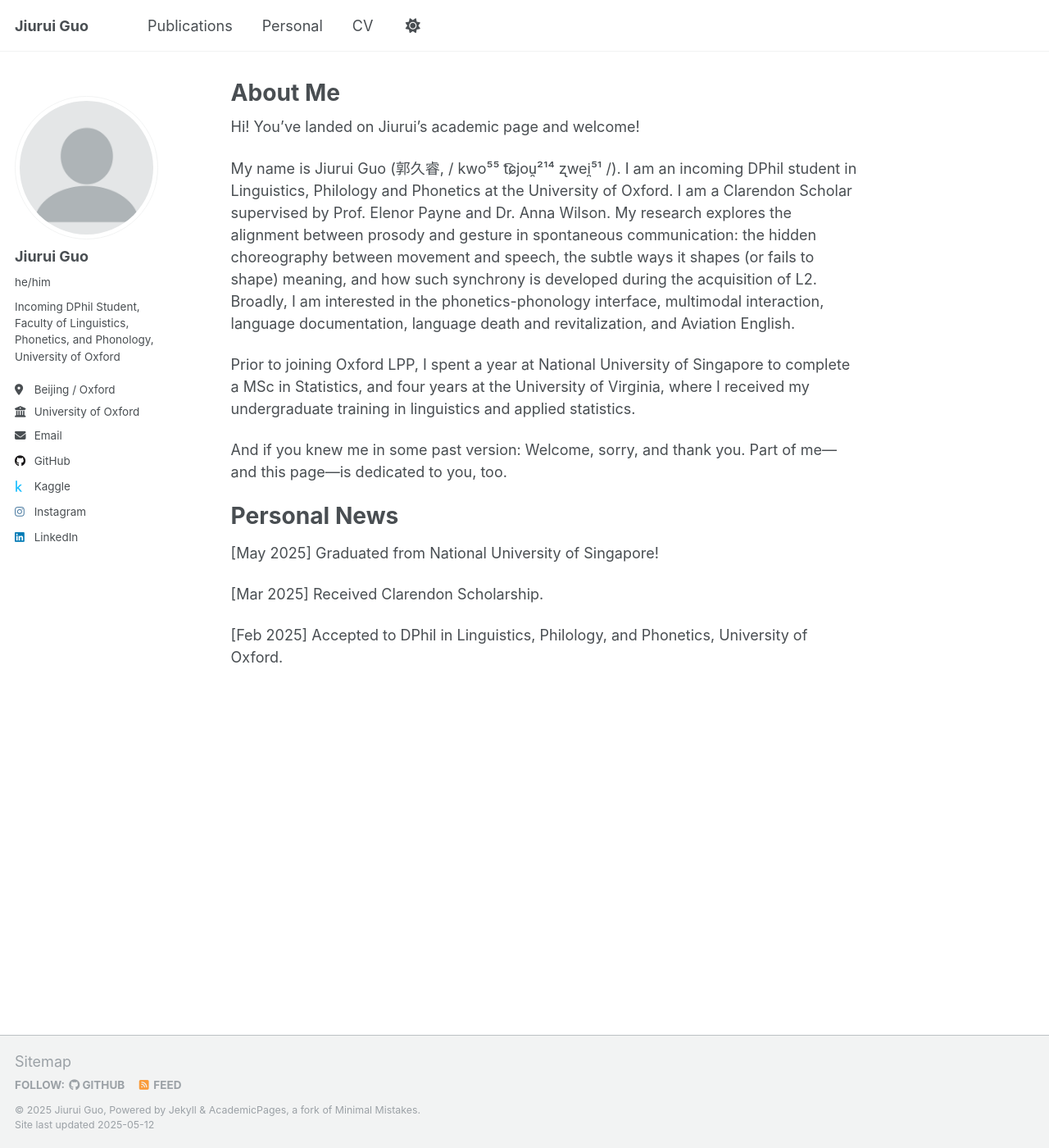
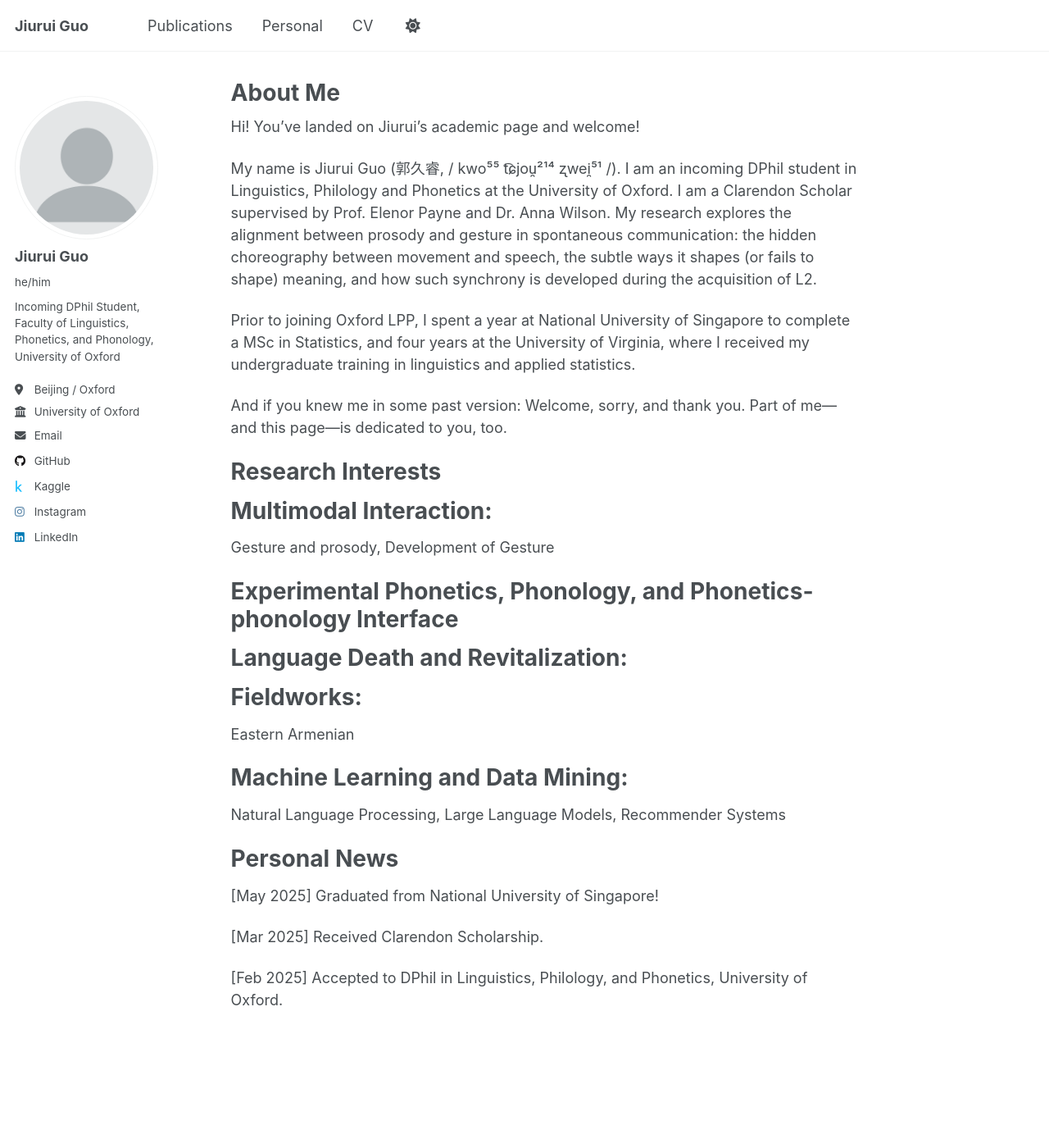
Before and after one commit to HayatoRG/hayatorg.github.io, a Jekyll site: the page built from _pages/about.md, in a window 1280 px wide and 1400 px high. Shown: the whole window at 82% size. Built offline with Jekyll 4.4.1, drawn with Linux system fonts in a browser that asks for light colours.

Commit message:
Update about.md

```diff
--- a/_pages/about.md
+++ b/_pages/about.md
@@ -11,13 +11,28 @@ Hi! You've landed on Jiurui's academic page and welcome!
 
 My name is Jiurui Guo (郭久睿, / kwo⁵⁵ t͡ɕjou̯²¹⁴ ʐwei̯⁵¹ /). I am an incoming DPhil student in Linguistics, Philology and Phonetics at the University of Oxford.
 I am a Clarendon Scholar supervised by Prof. Elenor Payne and Dr. Anna Wilson. My research explores the alignment between prosody and gesture in spontaneous communication: the hidden choreography between movement and speech, the subtle ways it shapes (or fails to shape) meaning, and how such synchrony is developed during the acquisition of L2.
-Broadly, I am interested in the phonetics-phonology interface, multimodal interaction, language documentation, language death and revitalization, and Aviation English.
 
 Prior to joining Oxford LPP, I spent a year at National University of Singapore to complete a MSc in Statistics, and four years at the University of Virginia, where I received my undergraduate training in linguistics and applied statistics.
 
 And if you knew me in some past version:
 Welcome, sorry, and thank you.
 Part of me—and this page—is dedicated to you, too.
+
+Research Interests
+======
+# Multimodal Interaction:
+Gesture and prosody, Development of Gesture
+
+# Experimental Phonetics, Phonology, and Phonetics-phonology Interface
+
+# Language Death and Revitalization:
+
+# Fieldworks:
+Eastern Armenian
+
+# Machine Learning and Data Mining:
+Natural Language Processing, Large Language Models, Recommender Systems
+
 
 Personal News
 ======
```
